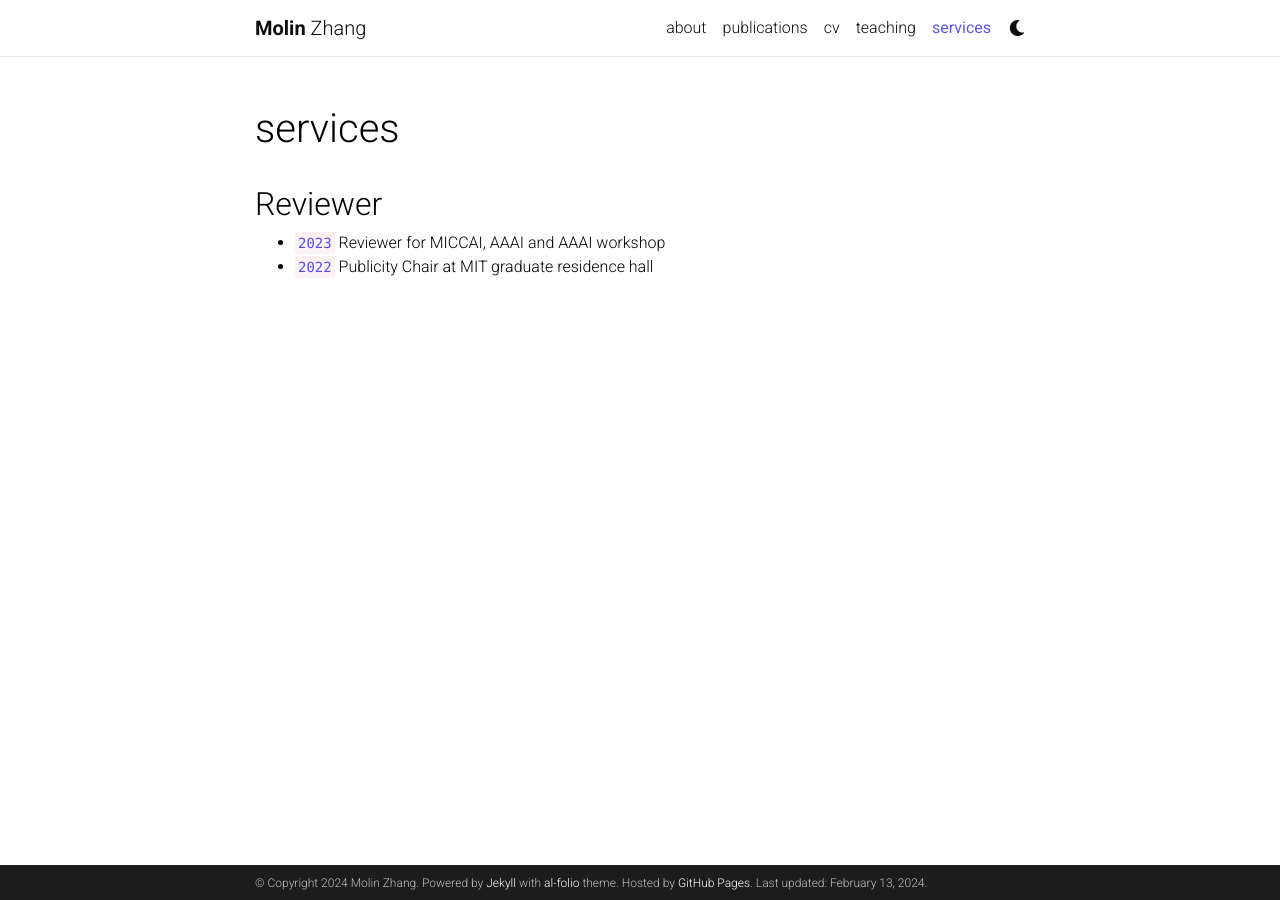
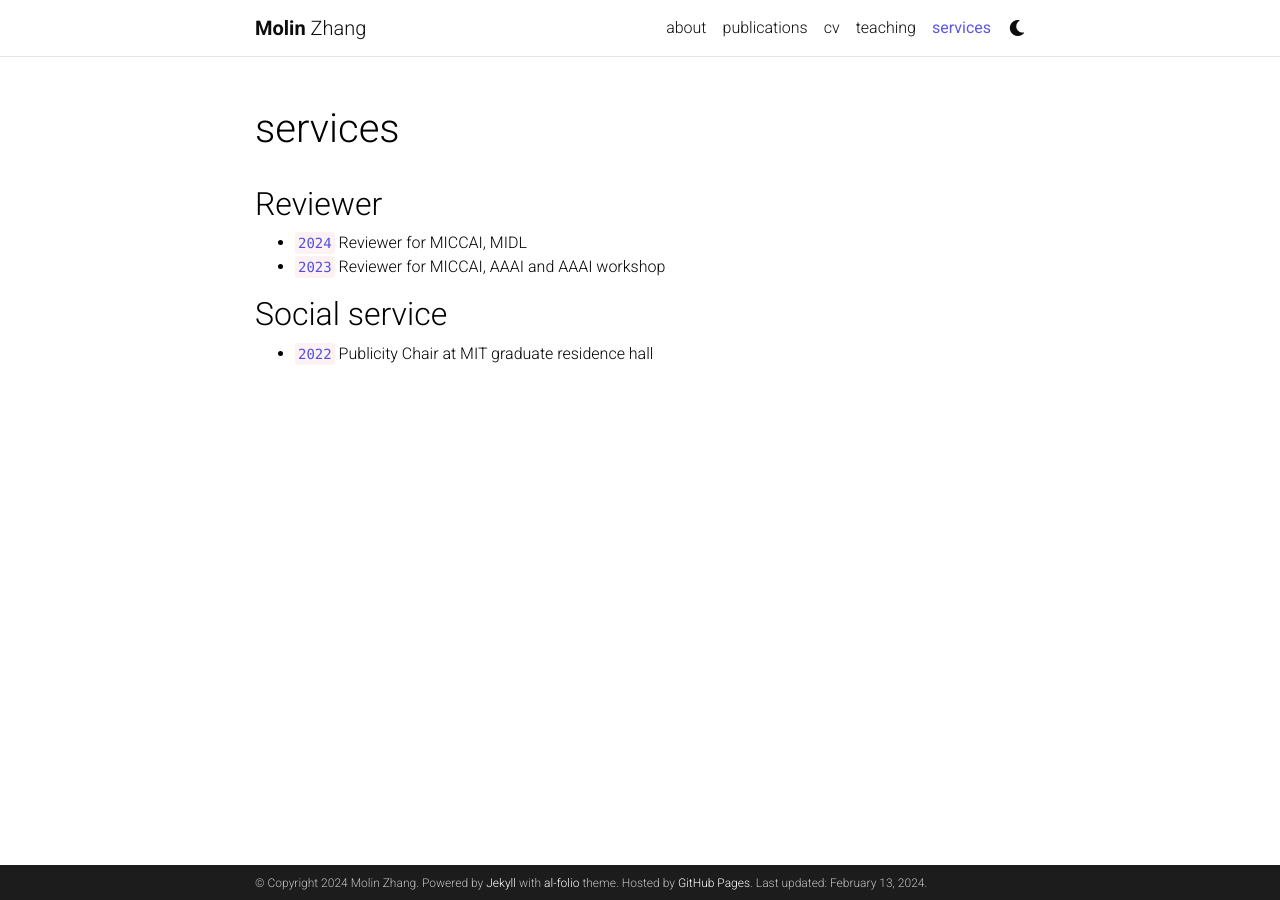
Before and after one commit to molinzhang/molinzhang.github.io, a Jekyll site: the page built from _pages/services.md, in a window 1280 px wide. Built offline with Jekyll 4.4.1, drawn with Linux system fonts in a browser that asks for light colours; comment, search, counter and statistics services are not loaded; a style sheet for code colours, icons or effects is not loaded.

Commit message:
Update services.md

```diff
--- a/_pages/services.md
+++ b/_pages/services.md
@@ -8,6 +8,8 @@ nav_order: 6
 ---
 
 ## Reviewer
+- `2024` Reviewer for MICCAI, MIDL
+- `2023` Reviewer for MICCAI, AAAI and AAAI workshop
 
-- `2023` Reviewer for MICCAI, AAAI and AAAI workshop
+## Social service
 - `2022` Publicity Chair at MIT graduate residence hall
```
